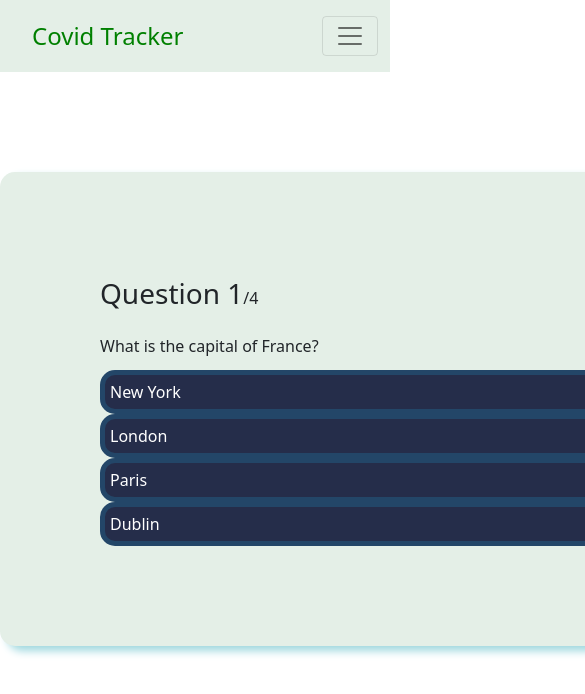
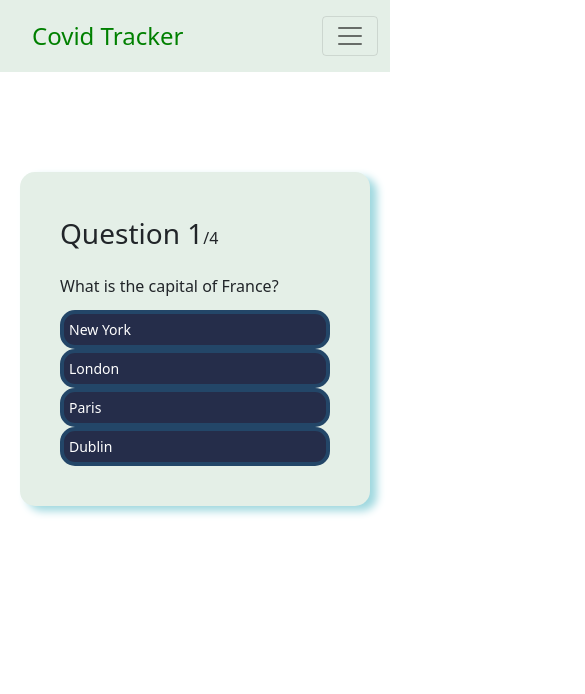
Before and after one commit to deepvashisth/Covid_Tracker, a React (Create React App) app: page /Quiz in a window 390 px wide. Shown: the top 694 px of the page, 585 px wide, since content can reach past the window. Built offline with nearby package versions, Linux system fonts and the light colour scheme; a web font is replaced by a local one.

Commit message:
Quiz fixed

```diff
--- a/src/Css/Quiz.css
+++ b/src/Css/Quiz.css
@@ -55,3 +55,34 @@
 button:hover {
   background-color: #555e7d;
 }
+
+@media (max-width: 800px) {
+  .quizTab {
+    width: 550px;
+    min-height: 200px;
+    border-radius: 15px;
+    padding: 60px;
+  }
+  .buttonCss {
+    font-size: 14px;
+    border-radius: 15px;
+    padding: 5px;
+    border: 4px solid #234668;
+    width: 100%
+  }
+}
+@media (max-width: 600px) {
+  .quizTab {
+    width: 350px;
+    min-height: 100px;
+    border-radius: 15px;
+    padding: 40px;
+  }
+  .buttonCss {
+    font-size: 14px;
+    border-radius: 15px;
+    padding: 5px;
+    border: 4px solid #234668;
+    width: 100%
+  }
+}
```
